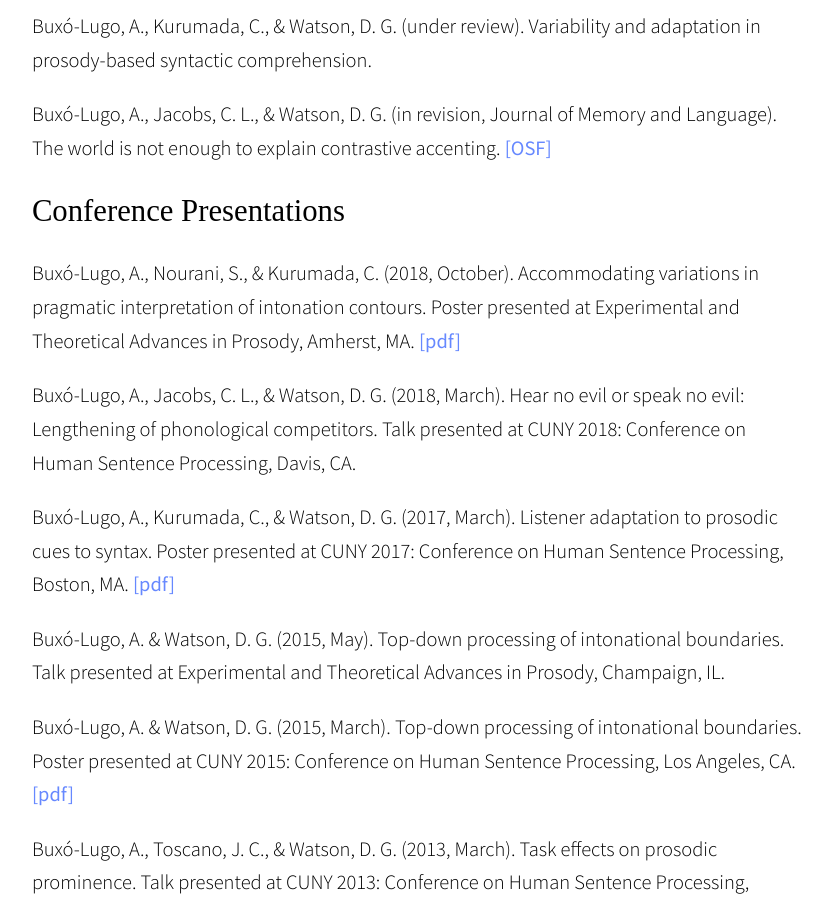
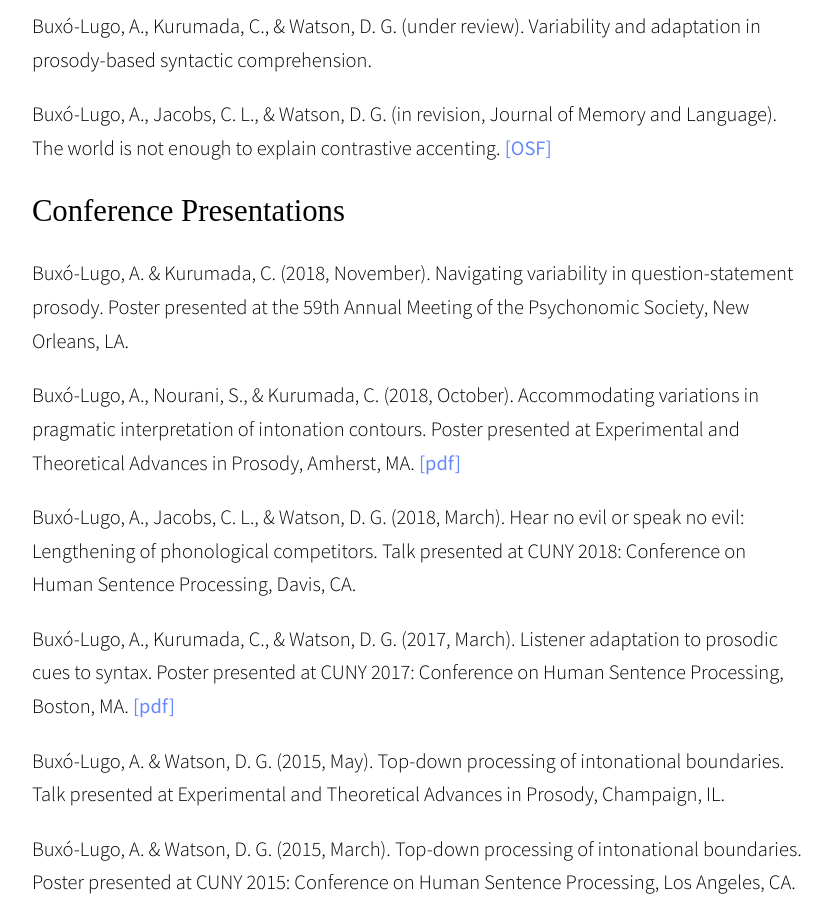
Before and after one commit to abuxolugo/abuxolugo.github.io, a Jekyll site: the page built from publications.md, in a window 1280 px wide and 900 px high, scrolled down 886 px. Shown: the whole window, without its empty margins (219-1051 px from the left). Built offline with Jekyll 4.4.1, drawn with Linux system fonts in a browser that asks for light colours; some web fonts are replaced.

Commit message:
Update publications.md

```diff
--- a/publications.md
+++ b/publications.md
@@ -19,6 +19,8 @@ Buxó-Lugo, A., Kurumada, C., & Watson, D. G. (under review). Variability and ad
 Buxó-Lugo, A., Jacobs, C. L., & Watson, D. G. (in revision, Journal of Memory and Language). The world is not enough to explain contrastive accenting. [[OSF]](https://osf.io/ef5wu/)
 
 ## Conference Presentations
+
+Buxó-Lugo, A. & Kurumada, C. (2018, November). Navigating variability in question-statement prosody. Poster presented at the 59th Annual Meeting of the Psychonomic Society, New Orleans, LA.
 
 Buxó-Lugo, A., Nourani, S., & Kurumada, C. (2018, October). Accommodating variations in pragmatic interpretation of intonation contours. Poster presented at Experimental and Theoretical Advances in Prosody, Amherst, MA. [[pdf]]({{site.baseurl}}/assets/ETAP_Poster_QS_Adaptation.pdf)
 
```
